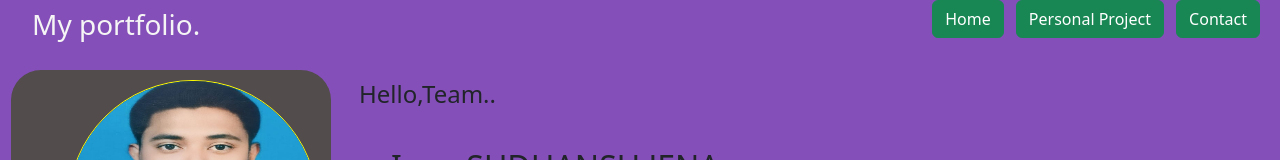
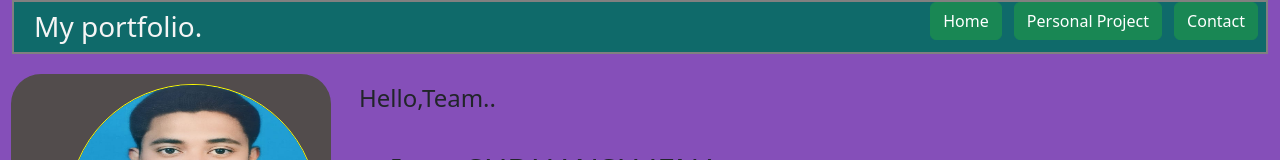
Before and after one commit to Sudhansu1437/ui-portfolio, a website: page index.html in a window 1280 px wide. Shown: the top 160 px of the page. Drawn offline with nearby package versions, Linux system fonts and the light colour scheme.

Commit message:
portfolio-Ver6

```diff
--- a/index.html
+++ b/index.html
@@ -2,17 +2,21 @@
 <html lang="en">
 <head>
     <meta charset="UTF-8">
-    <meta name="viewport" content="width=device-width, initial-scale=1.0">
+    <meta name="viewport" content="width=device-width, initial-scale=1, maximum-scale=1">
     <title>Document</title>
     <link href="https://cdn.jsdelivr.net/npm/bootstrap@5.3.0/dist/css/bootstrap.min.css" rel="stylesheet" integrity="sha384-9ndCyUaIbzAi2FUVXJi0CjmCapSmO7SnpJef0486qhLnuZ2cdeRhO02iuK6FUUVM" crossorigin="anonymous">
     <style>
         body{
             background-color: rgb(133, 79, 185);
+            height: auto;
+            width: auto;
         }
         header{
             color: white;
             display: flex;
             justify-content: space-between;
+            border: 2px solid gray;
+            background-color: rgb(15, 106, 106);
         }
         img{
             border: 1px solid yellow;
@@ -36,7 +40,7 @@
 </head>
 <body class="container-fluid">
     <header>
-        <div style="margin-left: 20px; color: whitesmoke">
+        <div style="margin-left: 20px; color: whitesmoke;">
             <h3 class="mt-2">My portfolio.</h3>
         </div>
         <div>
```
